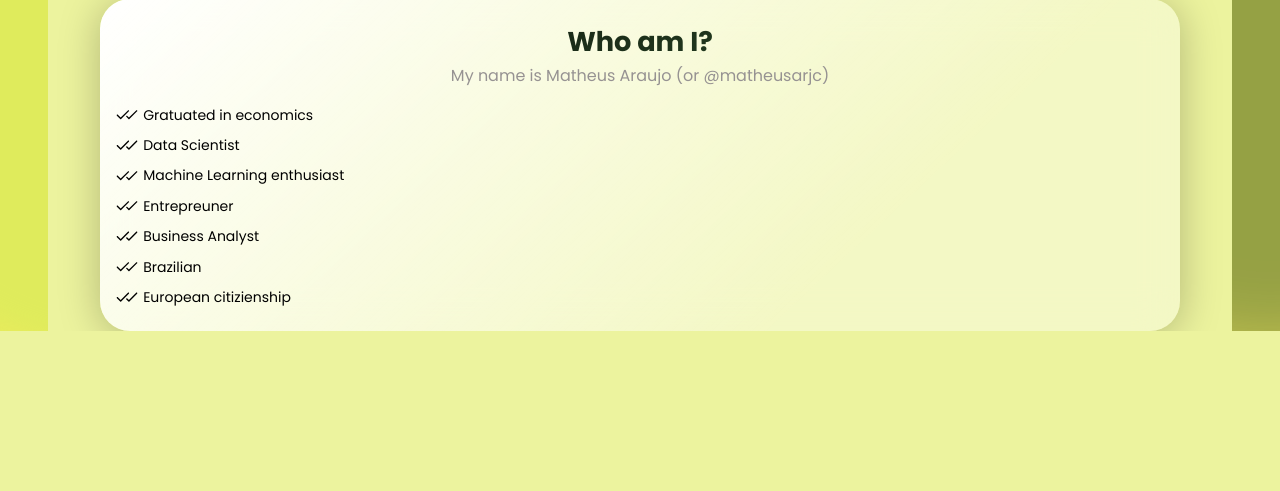
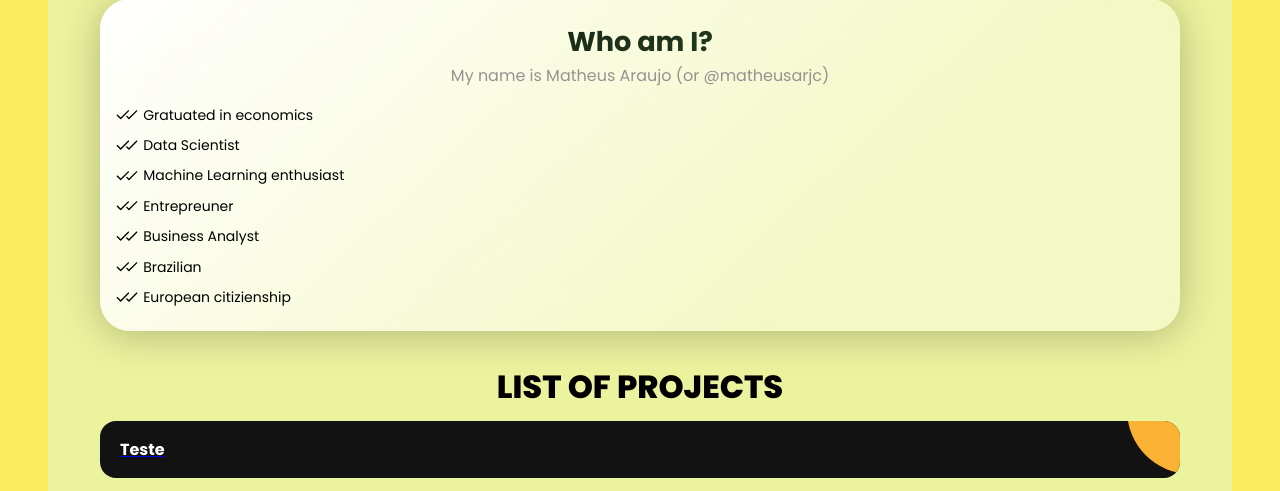
Before and after one commit to matheusarjc/ml-guide-projects, a Flask app: page / in a window 1280 px wide. Shown: the part 548-1039 px from the top of the page. Before the commit the page ends 879 px from the top, so only its background shows below. Run offline with Flask 3, Linux system fonts and the light colour scheme; data comes from the database, SQL or seed files in the repository.

Commit message:
Att 17.07

```diff
--- a/static/css/style.css
+++ b/static/css/style.css
@@ -332,6 +332,90 @@ nav {
   height: 1.4rem;
 }
 
+.main-container-title {
+  margin-top: 3rem;
+  text-align: center;
+}
+
+.main-container-title > span {
+  font-size: 2rem;
+  font-weight: 800;
+  line-height: 1rem;
+}
+
+.ag-courses_item {
+  overflow: hidden;
+
+  border-radius: 28px;
+}
+
+.ag-courses_item > ul {
+  display: flex;
+  flex-direction: column;
+  padding: 0;
+  gap: 1rem;
+}
+
+.ag-courses-item_link {
+  display: flex;
+  padding: 1rem 20px;
+  background-color: #121212;
+  overflow: hidden;
+  position: relative;
+  border-radius: 1rem;
+}
+.ag-courses-item_link:hover,
+.ag-courses-item_link:hover .ag-courses-item_date {
+  text-decoration: none;
+  color: #fff;
+}
+.ag-courses-item_link:hover .ag-courses-item_bg {
+  -webkit-transform: scale(10);
+  -ms-transform: scale(10);
+  transform: scale(10);
+}
+.ag-courses-item_title {
+  overflow: hidden;
+  font-weight: bold;
+  font-size: 16px;
+  color: #fff;
+  z-index: 2;
+  position: relative;
+  display: flex;
+  align-items: center;
+}
+
+.ag-curses-ul {
+  padding: 1.5rem 0;
+}
+
+.ag-courses-item_bg {
+  height: 128px;
+  width: 128px;
+  background-color: #f9b234;
+
+  z-index: 1;
+  position: absolute;
+  top: -75px;
+  right: -75px;
+
+  border-radius: 50%;
+
+  -webkit-transition: all 0.5s ease;
+  -o-transition: all 0.5s ease;
+  transition: all 0.5s ease;
+}
+
+footer {
+  width: 100%;
+}
+
+.content-footer {
+  display: flex;
+  flex-direction: column;
+  align-items: center;
+  justify-content: center;
+}
 @media screen and (min-width: 768px) {
   .menu-toggle {
     display: none;
--- a/templates/lista_projetos.html
+++ b/templates/lista_projetos.html
@@ -2,11 +2,11 @@
 <html>
   <head>
     <title>Lista de Projetos</title>
-    <!--  <link
+    <link
       rel="stylesheet"
       href="{{ url_for('serve_css', filename='style.css') }}"
-    /> -->
-    <link rel="stylesheet" href="../static/css/style.css" />
+    />
+    <!-- <link rel="stylesheet" href="../static/css/style.css" /> -->
     <link rel="preconnect" href="https://fonts.googleapis.com" />
     <link rel="preconnect" href="https://fonts.gstatic.com" crossorigin />
     <link
@@ -178,47 +178,44 @@
             </div>
           </div>
         </div>
-        <!-- <div class="container">
-          <div class="container-list">
+        <!-- Thrid Section (Main) -->
+        <div class="main-container">
+          <div class="main-container-title">
+            <span>LIST OF PROJECTS</span>
+          </div>
+          <div class="ag-courses_item">
+            {% if projetos %}
             <ul>
-              <a class="project-name" href="http://">
-                <li>Nome do projeto</li>
+              {% for projeto in projetos %} {% if projeto[2] == 'Concluído' %}
+              <a
+                href="{{ projeto[3] }}"
+                class="ag-courses-item_link"
+                target="_blank"
+              >
+                <div class="ag-courses-item_bg"></div>
+                <div class="ag-courses-item_title">
+                  <li>{{ projeto[1] }}</li>
+                </div>
               </a>
-              {% for projeto in projetos %}
-              <a class="project-name" href="{{ projeto[3] }}" target="_blank">
-                <li>{{ projeto[1] }}</li>
-              </a>
-              {% endfor %}
+              {% endif %} {% endfor %}
             </ul>
+            {% else %}
+            <p>Nenhum projeto concluído encontrado.</p>
+            {% endif %}
           </div>
-        </div> -->
+        </div>
+        <!-- FOOTER -->
+        <footer>
+          <div class="content-footer">
+            <span
+              >This website was desenvolved with
+              <img src="../static/images/python.svg" alt="" /> +
+              <img src="../static/images/flask.svg" alt=""
+            /></span>
+            <span>by @matheusarjc 2023</span>
+          </div>
+        </footer>
       </div>
-      <!-- FOOTER -->
-      <!-- <footer>
-        <div class="container-footer">
-          <div class="socials">
-            <a class="links" href="https://www.linkedin.com/in/matheusarjc/">
-              <img
-                id="icon"
-                src="..\static\images\linkedin-logo-fill.svg"
-                alt=""
-                srcset=""
-              />
-              <span class="tooltiptext">LinkedIn</span>
-            </a>
-            <a class="links" href="https://github.com/matheusarjc">
-              <img
-                id="icon"
-                src="..\static\images\github-logo-fill.svg"
-                alt=""
-                srcset=""
-              />
-              <span class="tooltiptext">GitHub</span>
-            </a>
-          </div>
-          <div class="copyright"><span>Made by Matheusarjc ©2023</span></div>
-        </div>
-      </footer> -->
       <img class="blurbg" src="../static/images/Blur-BG.svg" alt="" />
     </div>
   </body>
```
Also changed, not shown: static/images/flask.svg (added), static/images/python.svg (added).
